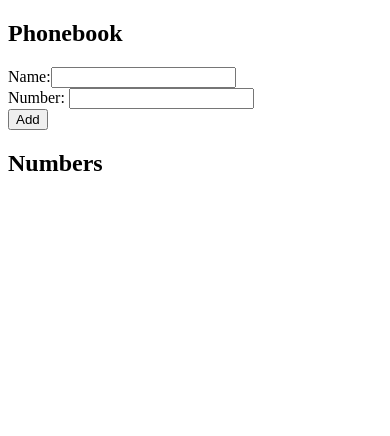
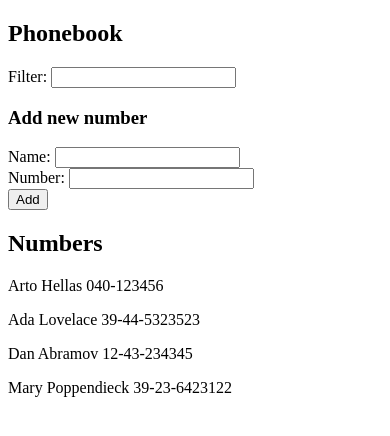
Before and after one commit to rishavvbasnett/Full-Stack-Open-Submissions, a React (Vite) app in the folder Part-2/Phonebook/: page / in a window 390 px wide. Shown: the top 436 px of the page. Built offline with nearby package versions, Linux system fonts and the light colour scheme.

Commit message:
DONE EX 2.10: Phonebook Step 5

```diff
--- a/Part-2/Phonebook/src/App.jsx
+++ b/Part-2/Phonebook/src/App.jsx
@@ -1,9 +1,17 @@
 import { useState } from "react";
 
 const App = () => {
-  const [persons, setPersons] = useState([{}]);
+  const [persons, setPersons] = useState([
+    { name: "Arto Hellas", number: "040-123456", id: 1 },
+    { name: "Ada Lovelace", number: "39-44-5323523", id: 2 },
+    { name: "Dan Abramov", number: "12-43-234345", id: 3 },
+    { name: "Mary Poppendieck", number: "39-23-6423122", id: 4 },
+  ]);
   const [newName, setNewName] = useState("");
   const [newNumber, setNewNumber] = useState("");
+  const [showAll, setShowAll] = useState(true);
+  const [personsToShow, setPersonsToShow] = useState([]);
+  const [newFilter, setNewFilter] = useState("");
 
   const handleSubmit = (e) => {
     e.preventDefault();
@@ -20,12 +28,34 @@ const App = () => {
     }
   };
 
+  const handleFilter = (e) => {
+    const filterQuery = e.target.value;
+    setNewFilter(filterQuery);
+    if (filterQuery === "") {
+      setShowAll(true);
+      return;
+    } else {
+      setShowAll(false);
+      /* Logic to filtering numbers while typing */
+      const newPersonToShow = persons.filter(
+        (person) =>
+          person.name.toLowerCase().startsWith(filterQuery.toLowerCase()) ||
+          person.number.toLowerCase().startsWith(filterQuery.toLowerCase()),
+      );
+      setPersonsToShow(newPersonToShow);
+    }
+  };
+
   return (
     <div>
       <h2>Phonebook</h2>
+      <div>
+        Filter: <input value={newFilter} onChange={(e) => handleFilter(e)} />
+      </div>
       <form onSubmit={handleSubmit}>
+        <h3>Add new number</h3>
         <div>
-          Name:
+          Name:{" "}
           <input
             required
             value={newName}
@@ -46,20 +76,32 @@ const App = () => {
         </div>
       </form>
       <h2>Numbers</h2>
-      <People persons={persons} />
+      <People
+        persons={persons}
+        showAll={showAll}
+        personsToShow={personsToShow}
+      />
     </div>
   );
 };
 
-const People = ({ persons }) => {
+const People = ({ persons, showAll, personsToShow }) => {
   if (persons.length < 1) {
     return;
   } else {
-    return persons.map((person) => (
-      <p key={person.name}>
-        {person.name} {person.number}
-      </p>
-    ));
+    if (showAll) {
+      return persons.map((person) => (
+        <p key={person.name}>
+          {person.name} {person.number}
+        </p>
+      ));
+    } else {
+      return personsToShow.map((person) => (
+        <p key={person.name}>
+          {person.name} {person.number}
+        </p>
+      ));
+    }
   }
 };
 
```
